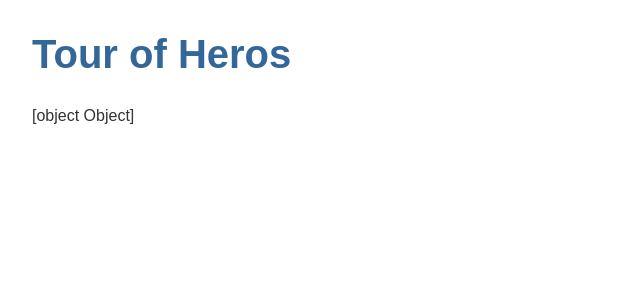
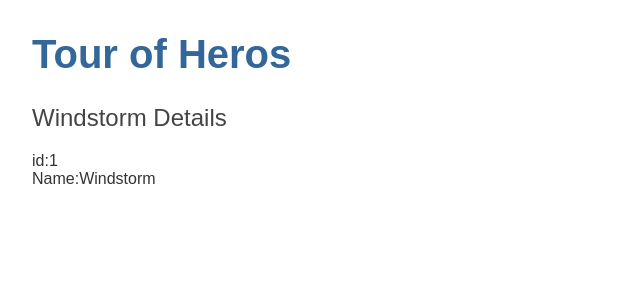
Before and after one commit to chris-warner/angular-tour-of-heros-app, an Angular app in the folder angular-tour-of-heroes/: page / in a window 1280 px wide. Shown: the top 300 px of the page, without its empty margins (0-640 px from the left). Built offline with nearby package versions, Linux system fonts and the light colour scheme.

Commit message:
update binding in template to show hero name and id

```diff
--- a/angular-tour-of-heroes/src/app/heroes/heroes.component.html
+++ b/angular-tour-of-heroes/src/app/heroes/heroes.component.html
@@ -1 +1,3 @@
-{{hero}}
+<h2>{{hero.name}} Details</h2>
+<div><span>id:</span>{{hero.id}}</div>
+<div><span>Name:</span>{{hero.name}}</div>
```
